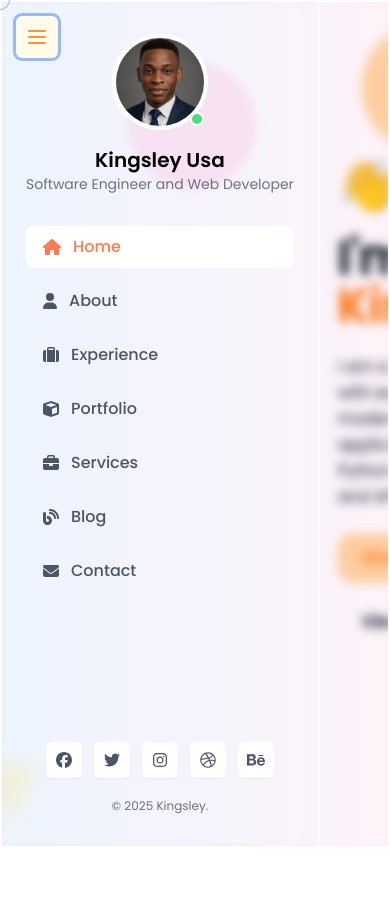
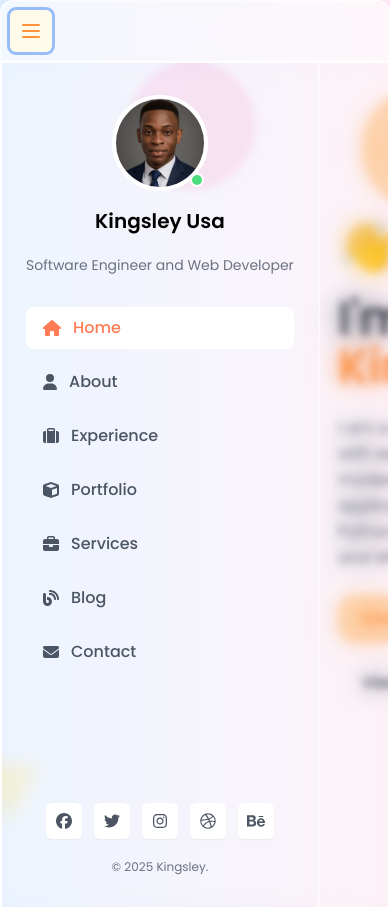
Before and after one commit to TheKingsident/kingsley-portfolio, a React (Vite) app: page / in a window 390 px wide. Both pictures are taken after a click on the button "Toggle sidebar". Before the commit the page ends 848 px from the top, so only its background shows below. Built offline with nearby package versions, Linux system fonts and the light colour scheme.

Commit message:
Add SidebarToggleButton component and update App layout for improved sidebar functionality

```diff
--- a/src/App.tsx
+++ b/src/App.tsx
@@ -6,6 +6,7 @@ import useScrollbarVisibility from "./hooks/useScrollbarVisibility";
 import renderSection from "./utils/renderSection";
 import ItemDetailsPopUp from "./components/ItemDetailsPopUp";
 import { PortfolioItem } from "./data/portfolioItemCardData";
+import SidebarToggleButton from "./components/SidebarToggleButton";
 
 const App = () => {
   const [selectedItem, setSelectedItem] = useState<PortfolioItem | null>(null);
@@ -28,34 +29,24 @@ const App = () => {
 
   return (
     <div className="flex min-h-screen items-center justify-center">
-      <div className="custom-cursor"></div>
+      <div className="custom-cursor hidden lg:block"></div>
 
+      {/* Portfolio Item Details Modal */}
       <div className="relative">
         {selectedItem && (
           <ItemDetailsPopUp item={selectedItem} onClose={() => setSelectedItem(null)} />
         )}
       </div>
 
-      <button
-        className="xl:hidden fixed top-4 left-4 z-50 p-2 bg-amber-50 text-orange-400 rounded-md"
-        onClick={toggleSidebar}
-      >
-        <svg
-          className="w-6 h-6"
-          fill="none"
-          stroke="currentColor"
-          viewBox="0 0 24 24"
-          xmlns="http://www.w3.org/2000/svg"
-        >
-          <path
-            strokeLinecap="round"
-            strokeLinejoin="round"
-            strokeWidth="2"
-            d="M4 6h16M4 12h16M4 18h16"
-          />
-        </svg>
-      </button>
 
+
+      {/* Sidebar toggle Section */}
+      <div className="fixed xl:hidden top-0 p-2 left-0 z-50 w-full bg-white/65 backdrop-blur-3xl rounded-t-xl border-2 border-white/50">
+        {/* Sidebar Toggle */}
+        <SidebarToggleButton onClick={toggleSidebar} />
+      </div>
+
+      {/* Background Animation */}
       <div className="absolute inset-0 pointer-events-none">
         {/* Top Left Circle */}
         <div className="absolute top-20 left-32 w-32 h-32 bg-pink-400/30 rounded-full animate-float"></div>
@@ -64,7 +55,10 @@ const App = () => {
         ></div>
       </div>
 
-      <div className="flex w-full max-w-[1500px] lg:h-[80vh] border-2 border-white xl:rounded-3xl bg-white/30 backdrop-blur-sm overflow-hidden mx-auto">
+      {/* Main Container */}
+      {/* This div is the main container for the sidebar and main content */}
+      <div className="flex w-full mt-[61px] lg:-mt-[61px] xl:mt-0 max-w-[1500px] lg:h-[80vh] border-2 border-white xl:rounded-3xl bg-white/30 backdrop-blur-sm overflow-hidden mx-auto">
+        {/* Sidebar */}
         <div
           className={`fixed top-0 left-0 h-full xl:w-[300px] transform transition-transform duration-300 ease-in-out z-40 ${
             isSidebarOpen ? "translate-x-0"  : "-translate-x-full"
@@ -78,11 +72,12 @@ const App = () => {
 
         {isSidebarOpen && (
           <div
-            className="xl:hidden fixed inset-0 backdrop-blur-sm z-30"
+            className="xl:hidden fixed inset-0 backdrop-blur-md z-30"
             onClick={closeSidebar}
           />
         )}
 
+        {/* Main Content */}
         <main
           className={`flex-1 overflow-y-auto hide-scrollbar transition-transform duration-300 ease-in-out z-20 ${
             showScrollbar ? "show-scrollbar" : "hide-scrollbar"
--- a/src/components/Sidebar.tsx
+++ b/src/components/Sidebar.tsx
@@ -50,7 +50,7 @@ const Sidebar = ({ activeSection, setActiveSection }: SidebarProps) => {
           <span className="absolute bottom-1 right-1 w-3.5 h-3.5 bg-green-400 border-2 border-white rounded-full" />
         </div>
         <h2 className="text-xl font-semibold mt-4">Kingsley Usa</h2>
-        <p className="text-sm text-gray-500">Software Engineer and Web Developer</p>
+        <p className="text-sm text-gray-500 mt-5">Software Engineer and Web Developer</p>
       </div>
 
       {/* Navigation Links */}
--- /dev/null
+++ b/src/components/SidebarToggleButton.tsx
@@ -0,0 +1,30 @@
+import React from "react";
+
+interface Props {
+  onClick: () => void;
+}
+
+const SidebarToggleButton: React.FC<Props> = ({ onClick }) => (
+  <button
+    onClick={onClick}
+    className="z-50 p-2 bg-amber-50 text-orange-400 rounded-md"
+    aria-label="Toggle sidebar"
+  >
+    <svg
+      className="w-6 h-6"
+      fill="none"
+      stroke="currentColor"
+      viewBox="0 0 24 24"
+      xmlns="http://www.w3.org/2000/svg"
+    >
+      <path
+        strokeLinecap="round"
+        strokeLinejoin="round"
+        strokeWidth="2"
+        d="M4 6h16M4 12h16M4 18h16"
+      />
+    </svg>
+  </button>
+);
+
+export default SidebarToggleButton;
```
